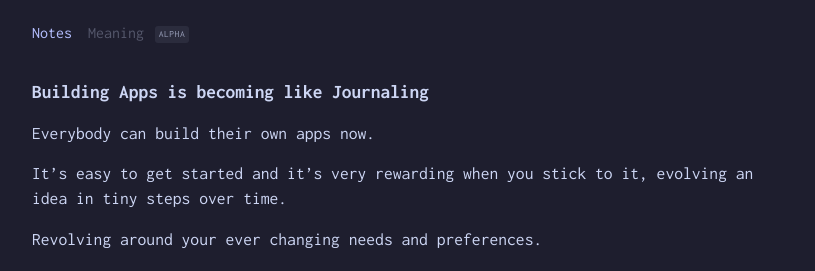
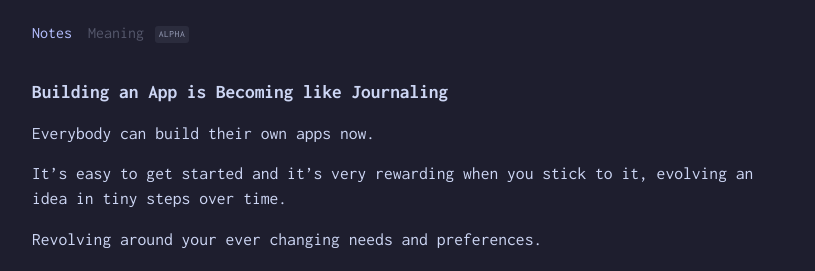
Before and after one commit to berndpl/notes-plontsch, a Jekyll site: the page built from _posts/2025/2025-08-19-building-apps.md, in a window 1280 px wide. Shown: the top 271 px of the page, without its empty margins (228-1043 px from the left). Built offline with Jekyll 4.4.1, drawn with Linux system fonts in a browser that asks for light colours; our own code applies the rules of GitHub Pages for plain Markdown files.

Commit message:
title update

```diff
--- a/_posts/2025/2025-08-19-building-apps.md
+++ b/_posts/2025/2025-08-19-building-apps.md
@@ -1,5 +1,5 @@
 ---
-title: "Building Apps is becoming like Journaling"
+title: "Building an App is Becoming like Journaling"
 ---
 
 Everybody can build their own apps now.
```
